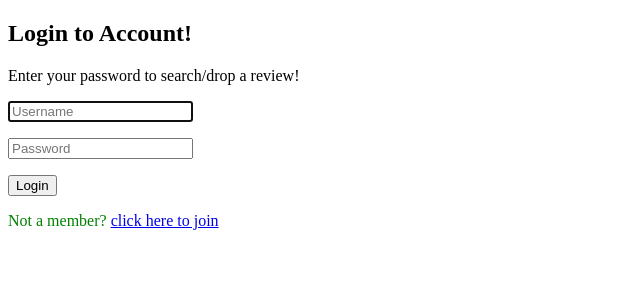
After one commit to Chidumga-Izuzu/Quickreview, a Flask app: page /login in a window 1280 px wide. The commit adds this page. Shown: the top 300 px of the page, without its empty margins (0-640 px from the left). Run offline with Flask 2, Linux system fonts and the light colour scheme.

Commit message:
create login.html page

```diff
--- a/application.py
+++ b/application.py
@@ -1,4 +1,4 @@
-from flask import Flask, render_template
+from flask import Flask, render_template, redirect, url_for
 from wtforms_fields import *
 from models import *
 
@@ -26,11 +26,25 @@ def index():
         user = User(username=username, password=password)
         db.session.add(user)
         db.session.commit()
-        return "Registered!"
+        return redirect(url_for('login'))
 
 
     return render_template("index.html", form=reg_form)
 
+@app.route("/login", methods=['GET', 'POST'])
+def login():
+
+    login_form = LoginForm()
+
+    #Allow login if validation is successful
+
+    if login_form.validate_on_submit():
+        return "logged in!"
+
+    return render_template("login.html", form=login_form)
+
+
+
 
 if __name__ == "__main__":
     app.run(debug=True)
--- a/templates/index.html
+++ b/templates/index.html
@@ -16,4 +16,6 @@
     {{ form.csrf_token }}
 </form>
 
+  <p style="color: black;">Already have an account? <a href="{{ url_for('login') }}">Sign in</a>.</p>
+
 {% endblock %}
--- /dev/null
+++ b/templates/login.html
@@ -0,0 +1,27 @@
+{% from 'form_helper.html' import displayField %}
+
+{% extends 'layout.html' %}
+
+{% block title %} Login Page {% endblock %}
+
+
+{% block body %}
+
+<h2>Login to Account!</h2>
+<p> Enter your password to search/drop a review! </p>
+
+<form action="{{ url_for('login')}}" method="POST">
+  {{ displayField(form.username, 'Username', autocomplete="off", autofocus=true) }}
+  {{ displayField(form.password, 'Password') }}
+  <div>
+      {{ form.submit_button }}
+  </div>
+  {{ form.csrf_token }}
+
+
+</form>
+
+<p style="color:green"> Not a member? <a href="{{url_for('index')}}"> click here to join</a> </p>
+
+
+{% endblock %}
--- a/wtforms_fields.py
+++ b/wtforms_fields.py
@@ -3,9 +3,23 @@ from wtforms import StringField, PasswordField, SubmitField
 from wtforms.validators import InputRequired, Length, EqualTo, ValidationError
 from models import User
 
+
+def invalid_credentials(form, field):
+    """Username and password checker """
+
+    username_entered = form.username.data
+    password_entered = field.data
+
+# check validity of username
+    user_object = User.query.filter_by(username=username_entered).first()
+    if user_object is None:
+        raise ValidationError("incorrect username or password")
+    elif password_entered != user_object.password:
+        raise ValidationError("incorrect username or password")
+
 class RegistrationForm(FlaskForm):
 
-    """ Registration Form """
+    """ Registration form """
 
     username = StringField('username_l', validators=[InputRequired(message="Please enter username"), Length(min=5, max=20, message= "Username must be between 5 and 20 characters")])
     password = PasswordField('password_l', validators=[InputRequired(message="password required"), Length(min=5, max=10, message= "Password must be between 5 and 10 characters")])
@@ -15,4 +29,18 @@ class RegistrationForm(FlaskForm):
     def validate_username(self, username):
         user_object = User.query.filter_by(username=username.data).first()
         if user_object:
-            raise ValidationError("Username already exists. Please select a different username.")
+            raise ValidationError("Username already exists. Select a different username.")
+
+
+
+
+
+
+class LoginForm(FlaskForm):
+
+    """ Login form """
+
+    username = StringField('username_l', validators=[InputRequired(message="Please enter a username")])
+    password = PasswordField('password_l', validators=[InputRequired(message="password required"), invalid_credentials])
+
+    submit_button = SubmitField ('Login')
```
